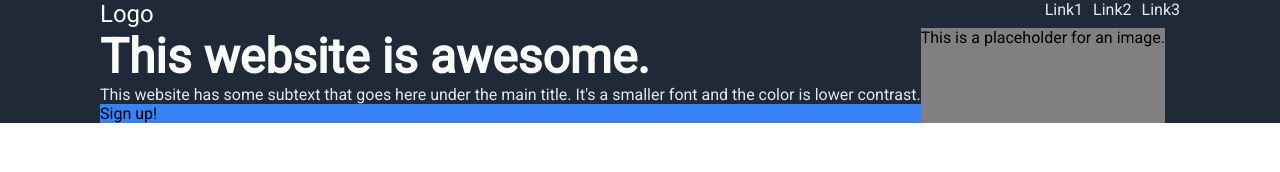
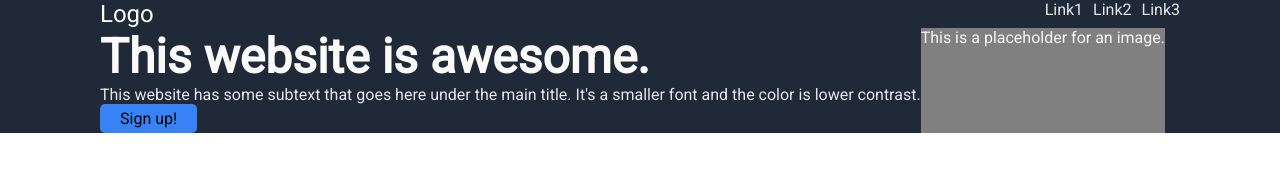
Before and after one commit to alexeiMikhail/landing-page, a plain HTML site: page index.html in a window 1280 px wide. Drawn offline with Linux system fonts and the light colour scheme.

Commit message:
Fixed sign up button width.

```diff
--- a/style.css
+++ b/style.css
@@ -44,8 +44,12 @@
 
 .hero-image {
     background-color: gray;
+    color: whitesmoke;
 }
 
 .button {
     background-color: #3882f6;
+    border-radius: 5px;
+    width: fit-content;
+    padding: 5px 20px 5px 20px;
 }
```
